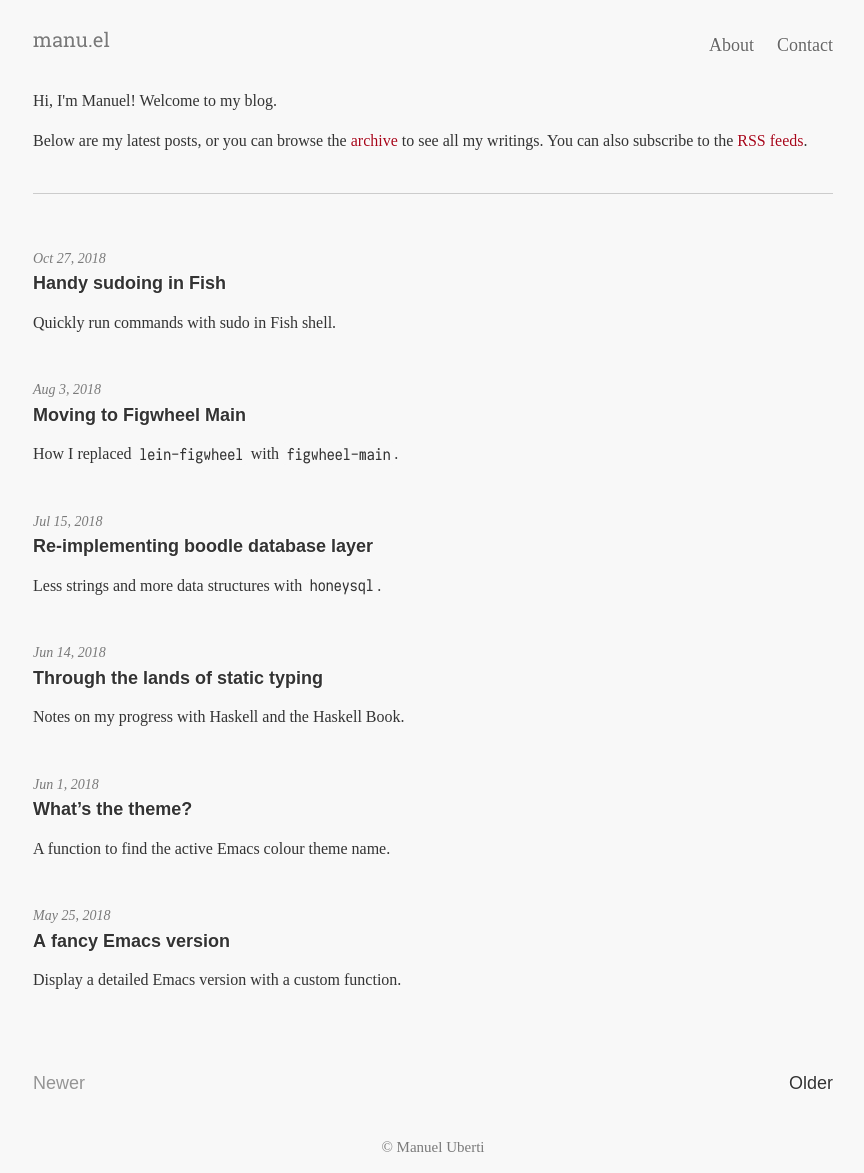
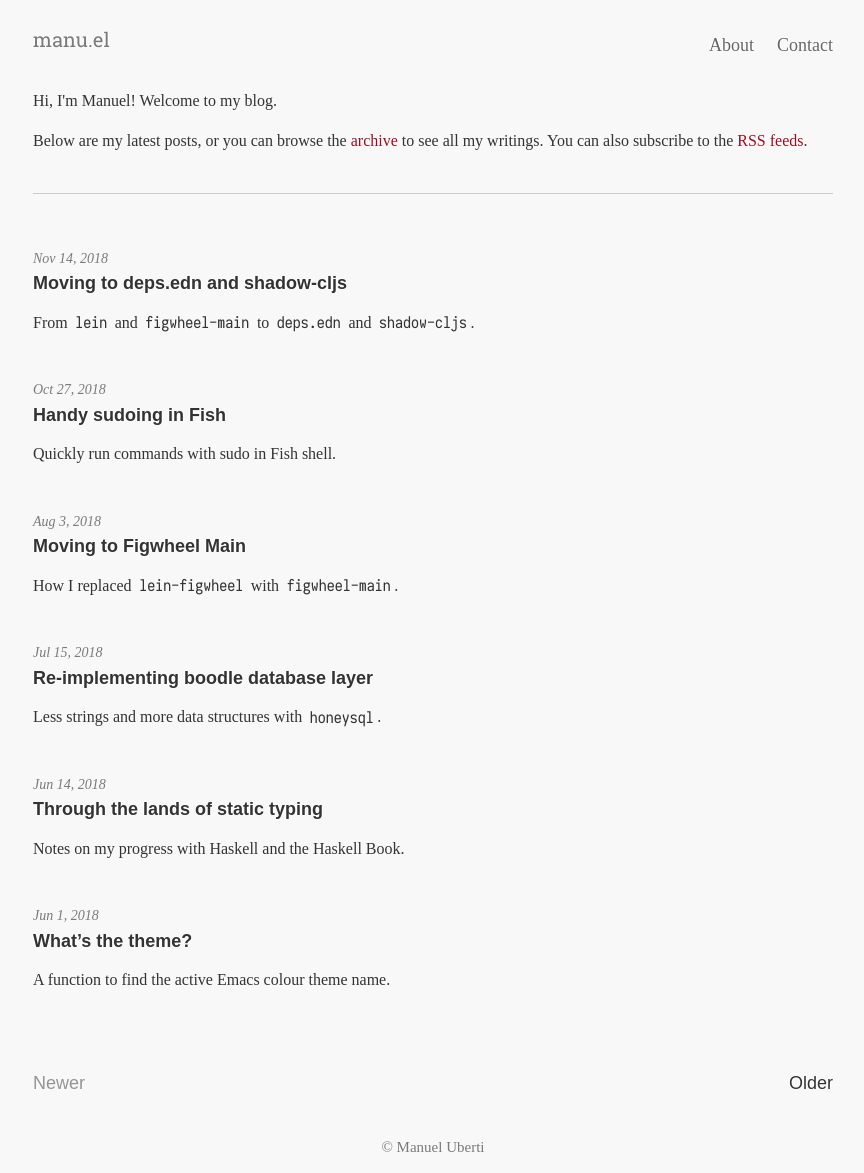
Before and after one commit to manuel-uberti/manuel-uberti.github.io, a Jekyll site: the page built from index.html, in a window 1280 px wide. Shown: the whole page, without its empty margins (207-1071 px from the left). Built offline with Jekyll 4.4.1, drawn with Linux system fonts in a browser that asks for light colours; some web fonts are replaced; the list of posts is cut into pages by our own code; some of the changed lines change nothing that is shown.

Commit message:
Add post on deps.edn and shadow-cljs

````diff
--- /dev/null
+++ b/_posts/2018-11-14-deps-shadow-cljs.md
@@ -0,0 +1,113 @@
+---
+layout:     post
+title:      Moving to deps.edn and shadow-cljs
+date:       2018-11-14
+summary:    From `lein` and `figwheel-main` to `deps.edn` and `shadow-cljs`.
+categories: programming
+---
+
+Last summer I moved [boodle](https://github.com/manuel-uberti/boodle) from
+Figwheel to [Figwheel
+Main](https://manuel-uberti.github.io/programming/2018/08/03/figwheel-main/).
+I was pretty satisfied with this setup, but the rise of
+[shadow-cljs](http://shadow-cljs.org/) in the Clojure community has been
+tickling my curiosity over and over again. While configuring `shadow-cljs`
+I took the chance to set `lein` aside and finally explore `clj` and `deps.edn`,
+another thing on my to-do list that has been waiting for me for some time.
+
+Let’s start with `deps.edn`:
+
+``` clojure
+{:deps
+ {
+  ;; … Clojure dependencies …
+ }
+
+ :paths ["src/clj" "resources"]
+
+ :aliases {:run {:main-opts ["-m" "boodle.core"]}
+           :test {:extra-paths ["test/clj"]
+                  :extra-deps {lambdaisland/kaocha {:mvn/version "0.0-266"}}}
+           :outdated {:extra-deps {olical/depot {:mvn/version "1.4.0"}}
+                      :main-opts ["-m" "depot.outdated.main"]}}}
+```
+
+One thing worth of notice here is `:paths`. I included the `resources` directory
+in it because I serve it via `compojure`/`http-kit` and that’s where I put the
+static assets used in my main index page. This solution works when I run
+`mount.core/start` via REPL and when I use the `:run` alias from the command
+line.
+
+Speaking of aliases, they are invaluable. With `:run` I can use `clj -A:run`
+instead of `lein run`, and with `clj -A:outdated -a outdated` I can easily check
+for outdated dependencies in my `deps.edn` thanks to
+[depot](https://github.com/Olical/depot). Unit tests are row handled by
+[kaocha](https://github.com/lambdaisland/kaocha), and as per its instructions
+I have a `bin/kaocha` file which picks up the `:test` alias and runs all my
+tests.
+
+I love the simplicity of `deps.edn`, it feels like a de-cluttered `project.clj`.
+
+Configuring `shadow-cljs` was a bit more complicated. It took me a while to
+understand how to properly integrate it with
+[CIDER](https://github.com/clojure-emacs/cider). However, the manual is great
+and the fine people on Slack’s `#shadow-cljs` (thanks Ryan Haywood and Thomas
+Heller!) made it all nice and smooth.
+
+This is my `shadow-cljs.edn`:
+
+``` clojure
+{:source-paths ["src/cljs"]
+ :nrepl {:port 8777}
+ :dependencies [
+                 ;; … ClojureScript dependencies …
+               ]
+ :builds {:boodle {:target :browser
+                   :output-dir "resources/public/js"
+                   :asset-path "/js"
+                   :modules {:main {:entries [boodle.core]}}}}}
+```
+
+Basic setup, straight from the manual pages. Notice that `:output-dir` refers to
+the same `resources` directory configured in `deps.edn`. This tells
+`shadow-cljs` to place the build output exactly where I need.
+
+However, a project setup is not ready unless I can work on it via Emacs. These
+are the steps I made to have a working CLJ/CLJS development environment. When
+[this issue](https://github.com/clojure-emacs/cider/issues/2447) will be fixed
+some of it may become unnecessary.
+
+First, I added a couple of dependencies in `shadow-cljs.edn`:
+
+``` clojure
+:dependencies [;; … other dependencies …
+               [cider/cider-nrepl "0.18.0"]
+               [refactor-nrepl "2.4.0"]]
+```
+
+Then I removed everything Figwheel Main related from the `.dir-locals.el` file
+in `boodle` root directory:
+
+``` emacs-lisp
+((nil
+  (cider-ns-refresh-before-fn . "mount.core/stop")
+  (cider-ns-refresh-after-fn . "mount.core/start"))
+ (emacs-lisp-mode
+  (flycheck-disabled-checkers . "emacs-lisp-checkdoc")))
+```
+
+I ran `cider-jack-in-clj` to have a CLJ REPL and check I didn’t break something
+on the Clojure side of `boodle`.
+
+From a terminal, I used `shadow-cljs watch boodle` to have `shadow-cljs` build
+`boodle` and offer me a nice nREPL server listening on port `8777`, the one
+I specified in `shadow-cljs.edn`.
+
+Back in CIDER, `cider-connect` brought up a REPL connected to `shadow-cljs`
+nREPL server, and from there I used `(shadow/nrepl-select :boodle)` to switch to
+a CLJS REPL. Connecting to `boodle` via the browser finalized the connection
+between my code and the CLJS environment.
+
+A great journey. Once again, `boodle` proved fertile ground to understand the
+Clojure ecosystem and play with it to learn something new. If you want more
+details, the project is on [my GitHub](https://github.com/manuel-uberti/boodle).
````
Also changed, not shown: _posts/2018-08-03-figwheel-main.md (line endings or trailing spaces).
